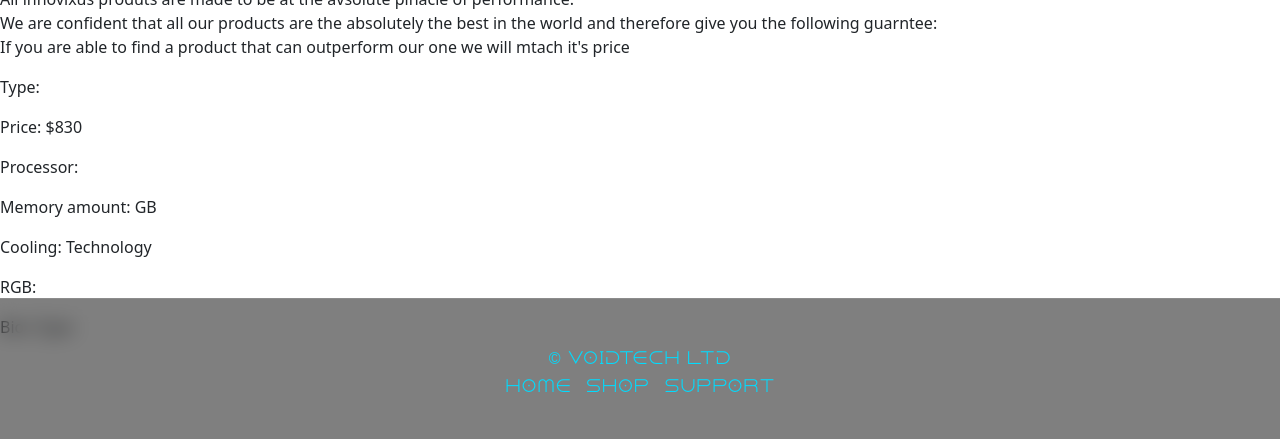
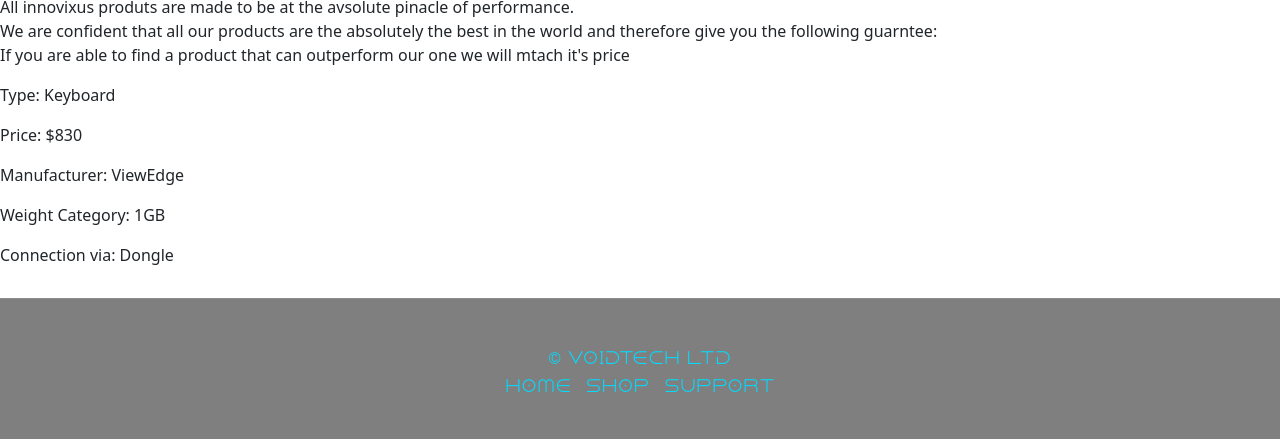
Before and after one commit to Aku6727/2025_y13_website_major_project, a PHP site: page /product.php?part_id=1 in a window 1280 px wide. Shown: the part 361-800 px from the top of the page. Run offline with PHP 8.4, Linux system fonts and the light colour scheme; data comes from the database, SQL or seed files in the repository; data that the repository does not hold is empty.

Commit message:
Fixed any other query issues. Need to style results

```diff
--- a/product.php
+++ b/product.php
@@ -18,41 +18,35 @@
     <?php
         $item_chosen = isset($_GET['part_id']) ? $_GET['part_id'] : null;
         if (!is_null($item_chosen)){
-            $item_sql = "SELECT products.id, products.prod_name, products.type_id, products.price, manufacturer.manufacturer_name, products.weight, connection.connection_type, products.image FROM products
+            $item_sql = "SELECT products.id, products.prod_name, product_type.product_type, products.price, manufacturer.manufacturer_name, products.weight, connection.connection_type, products.image FROM products
             INNER JOIN manufacturer ON products.manufacturer_id = manufacturer.manufacturer_id
+            INNER JOIN product_type ON products.type_id = product_type.type_id
             INNER JOIN connection ON products.connection_id = connection.connection_id WHERE products.id = $item_chosen";
             $item_query = mysqli_query($dbconnect, $item_sql);
             $item_rs = mysqli_fetch_assoc($item_query);
             ?>
 
-            <div class = 'product_container'>
 
-            <!-- add breadcrumbs -->
-            <div class='breadcrumbs'>
-            <p><a href='index.php'>Home</a> / <a href='browse.php'>Browse</a> / <a href='product.php?part_id=<?php echo $item_chosen; ?>'><?php echo $item_rs['part_name']; ?></a></p>
-            </div>
 
             <?php
             echo "<div class='product_content'>";
             // Check if there are any results
             if ($item_query && mysqli_num_rows($item_query) > 0) {
                 // If there are results, display the photo and specs
-                echo "<div class='product_image'><img src='Photos/" . $item_rs['photo'] . "' alt='item image'></div>";
+                echo "<div class='product_image'><img src='images/" . $item_rs['image'] . "' alt='item image'></div>";
                 // Display a blurb and the specs
                 echo "<div class='product_description'>
-                        <div class='product_title'><h1>" . $item_rs['part_name'] . "</h1></div>
+                        <div class='product_title'><h1>" . $item_rs['prod_name'] . "</h1></div>
                         <div class='product_specs'>
                             <p>All innovixus produts are made to be at the avsolute pinacle of performance. <br>
                                 We are confident that all our products are the absolutely the best in the world
                                 and therefore give you the following guarntee: <br> If you are able to find a product that can outperform
                                 our one we will mtach it's price</p>
-                            <p>Type: " . $item_rs['type_name'] . "</p>
+                            <p>Type: " . $item_rs['product_type'] . "</p>
                             <p>Price: $" . $item_rs['price'] . "</p>
-                            <p>Processor: " . $item_rs['processor'] . "</p>
-                            <p>Memory amount: " . $item_rs['memory'] . "GB</p>
-                            <p>Cooling: " . $item_rs['cooling_type'] . " Technology</p>
-                            <p>RGB: " . $item_rs['rgb'] . "</p>
-                            <p>Bios Type: " . $item_rs['bios_name'] . "</p>
+                            <p>Manufacturer: " . $item_rs['manufacturer_name'] . "</p>
+                            <p>Weight Category: " . $item_rs['weight'] . "GB</p>
+                            <p>Connection via: " . $item_rs['connection_type'] . "</p>
                         </div>
                     </div>";
             } else {
```
